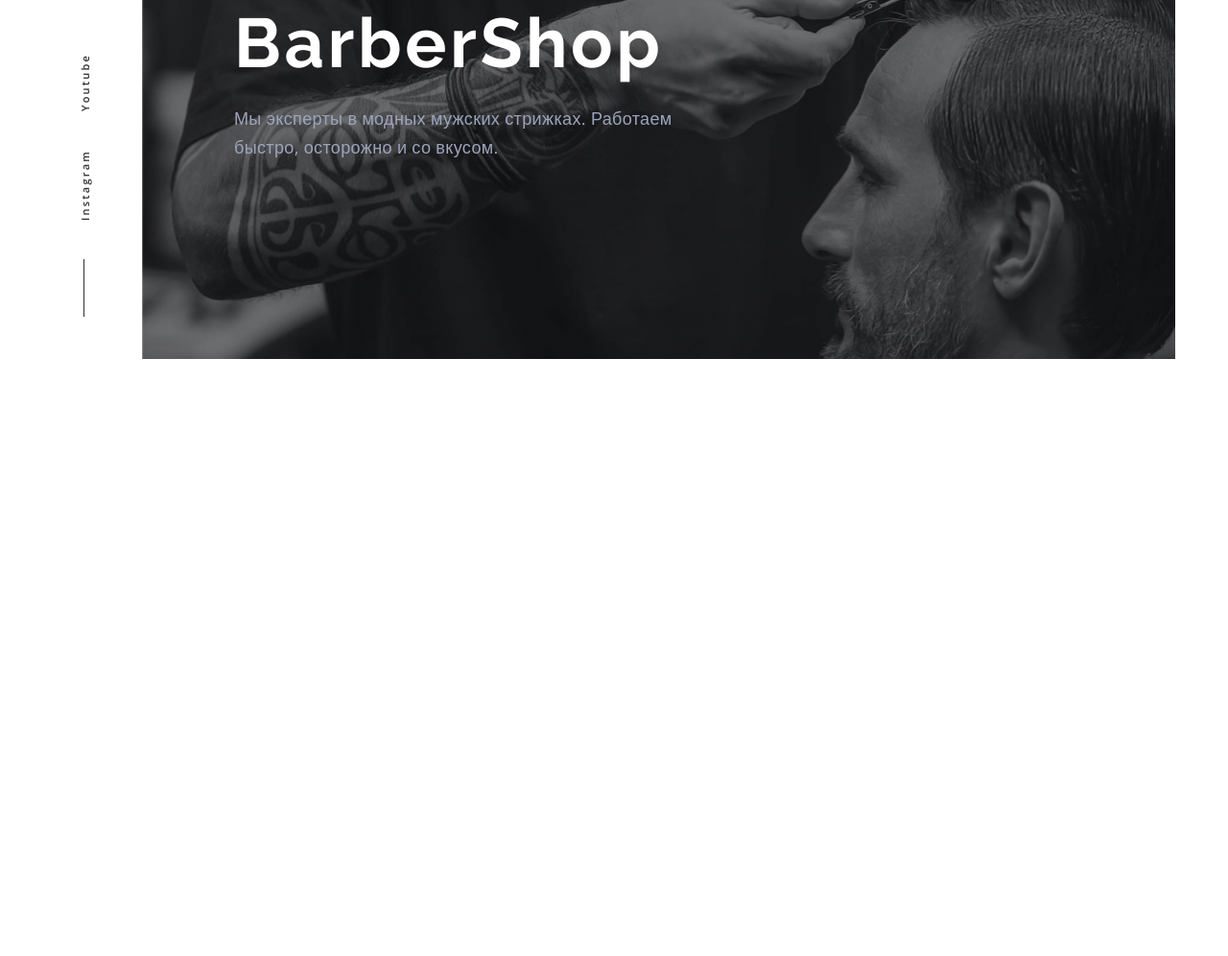
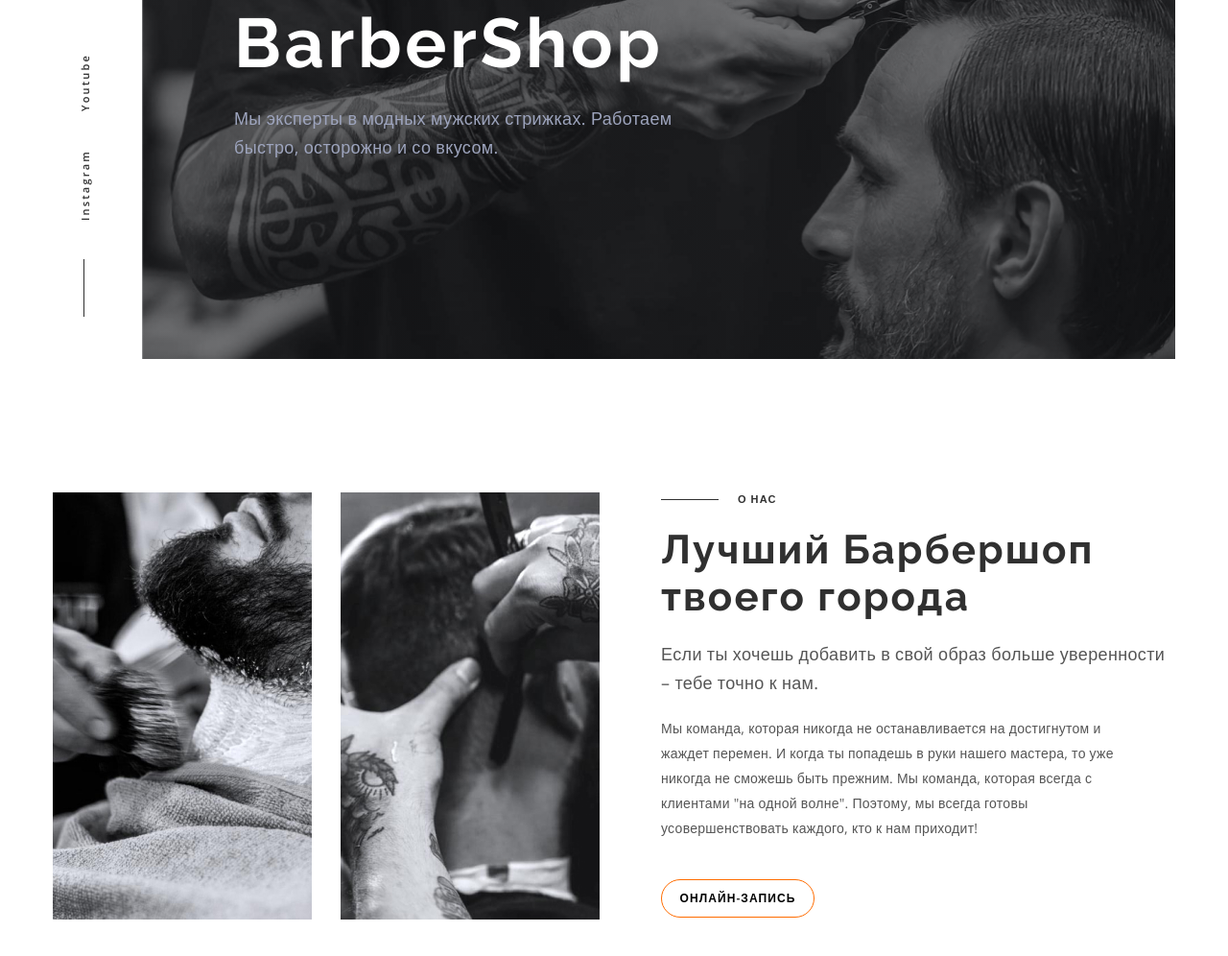
Before and after one commit to ArtemYakushkin/barbershop, a plain HTML site: page index.html in a window 1280 px wide. Shown: the part 304-1300 px from the top of the page at 96% size. Before the commit the page ends 800 px from the top, so only its background shows below. Drawn offline with nearby package versions, Linux system fonts and the light colour scheme.

Commit message:
адаптировал эбоут

```diff
--- a/index.html
+++ b/index.html
@@ -145,7 +145,7 @@
       </section>
 
       <!-- О нас -->
-      <!--<section class="about">
+      <section class="about">
         <div class="container about-container">
           <ul class="about-list list">
             <li class="about-list__item">
@@ -200,7 +200,7 @@
             <button class="about__btn btn" type="button">онлайн-запись</button>
           </div>
         </div>
-      </section>-->
+      </section>
 
       <!-- Прайслист -->
       <!--<section class="prices">
--- /dev/null
+++ b/sass/layout/_about.scss
@@ -0,0 +1,81 @@
+.about {
+  padding-top: 84px;
+  padding-bottom: 84px;
+  @media screen and (min-width: 768px) {
+    padding-top: 100px;
+    padding-bottom: 100px;
+  }
+  @media screen and (min-width: 1200px) {
+    padding-top: 139px;
+    padding-bottom: 121px;
+  }
+}
+
+.about-container {
+  @media screen and (min-width: 768px) {
+    display: flex;
+  }
+}
+
+.about-list {
+  display: none;
+  @media screen and (min-width: 768px) {
+    display: flex;
+    flex-direction: column;
+    margin-right: 30px;
+  }
+  @media screen and (min-width: 1200px) {
+    flex-direction: row;
+    margin-right: 64px;
+  }
+}
+
+.about-list__item {
+  min-width: 330px;
+  margin-bottom: 30px;
+  &:last-child {
+    margin-bottom: 0;
+  }
+  @media screen and (min-width: 1200px) {
+    min-width: 270px;
+    margin-bottom: 0;
+    margin-right: 30px;
+    &:last-child {
+      margin-right: 0;
+    }
+  }
+}
+
+.about__pre-title {
+  color: #303030;
+  margin-bottom: 20px;
+  &::before {
+    background-color: #303030;
+  }
+}
+
+.about__title {
+  color: #303030;
+  margin-bottom: 20px;
+  max-width: 330px;
+  @media screen and (min-width: 1200px) {
+    max-width: 483px;
+  }
+}
+
+.about__after-title {
+  color: #555555;
+  margin-bottom: 20px;
+}
+
+.about__text {
+  font-weight: 400;
+  font-size: 14px;
+  line-height: 1.86;
+  letter-spacing: 0.02em;
+  color: #555555;
+  margin-bottom: 40px;
+  @media screen and (min-width: 1200px) {
+    max-width: 500px;
+  }
+}
--- a/sass/main.scss
+++ b/sass/main.scss
@@ -9,5 +9,6 @@
 
 @import "./utils/hidden";
 
+@import "./layout/header";
 @import "./layout/hero";
-@import "./layout/header";
+@import "./layout/about";
```
Also changed, not shown: css/main.css, css/main.min.css, 2 other files.
